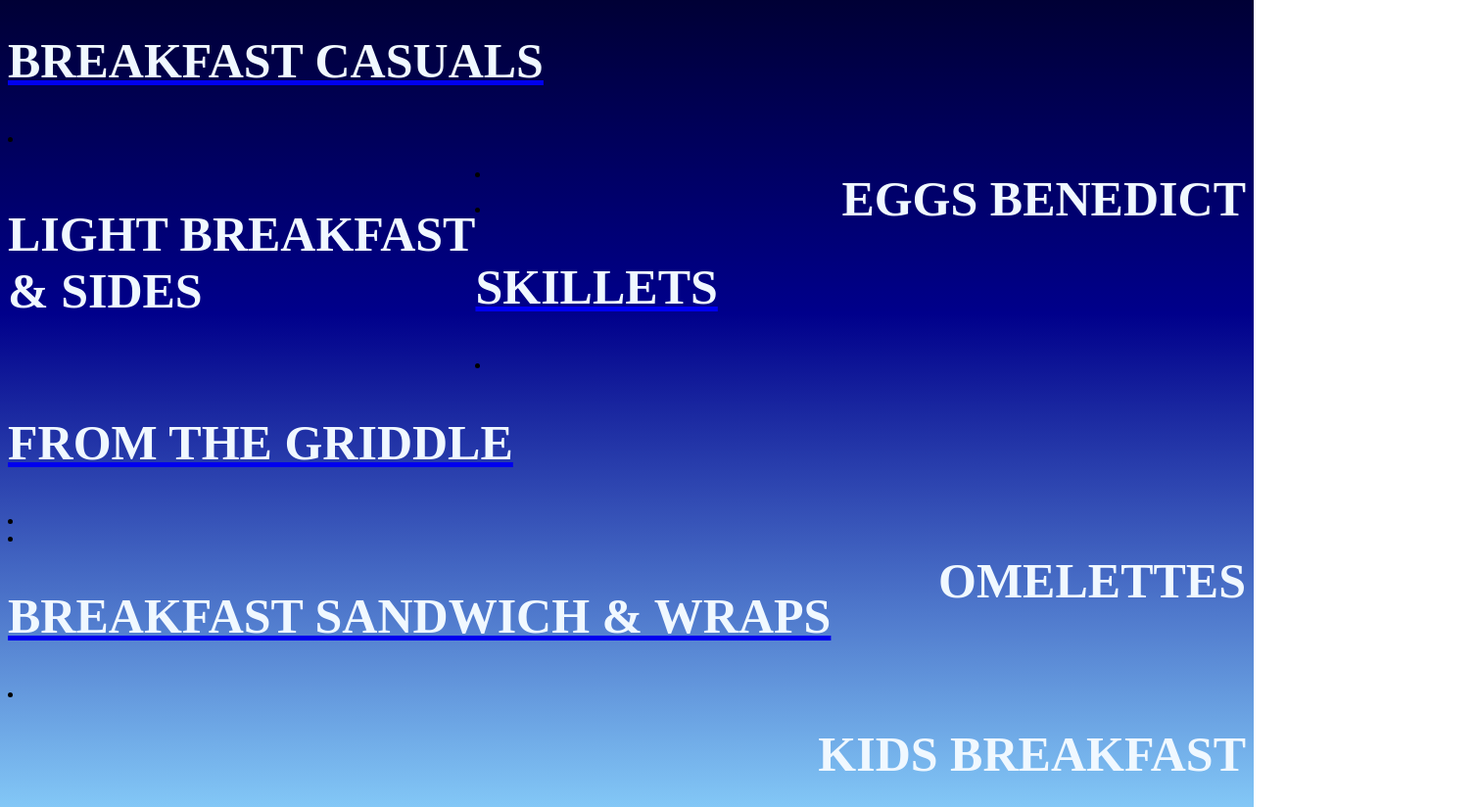
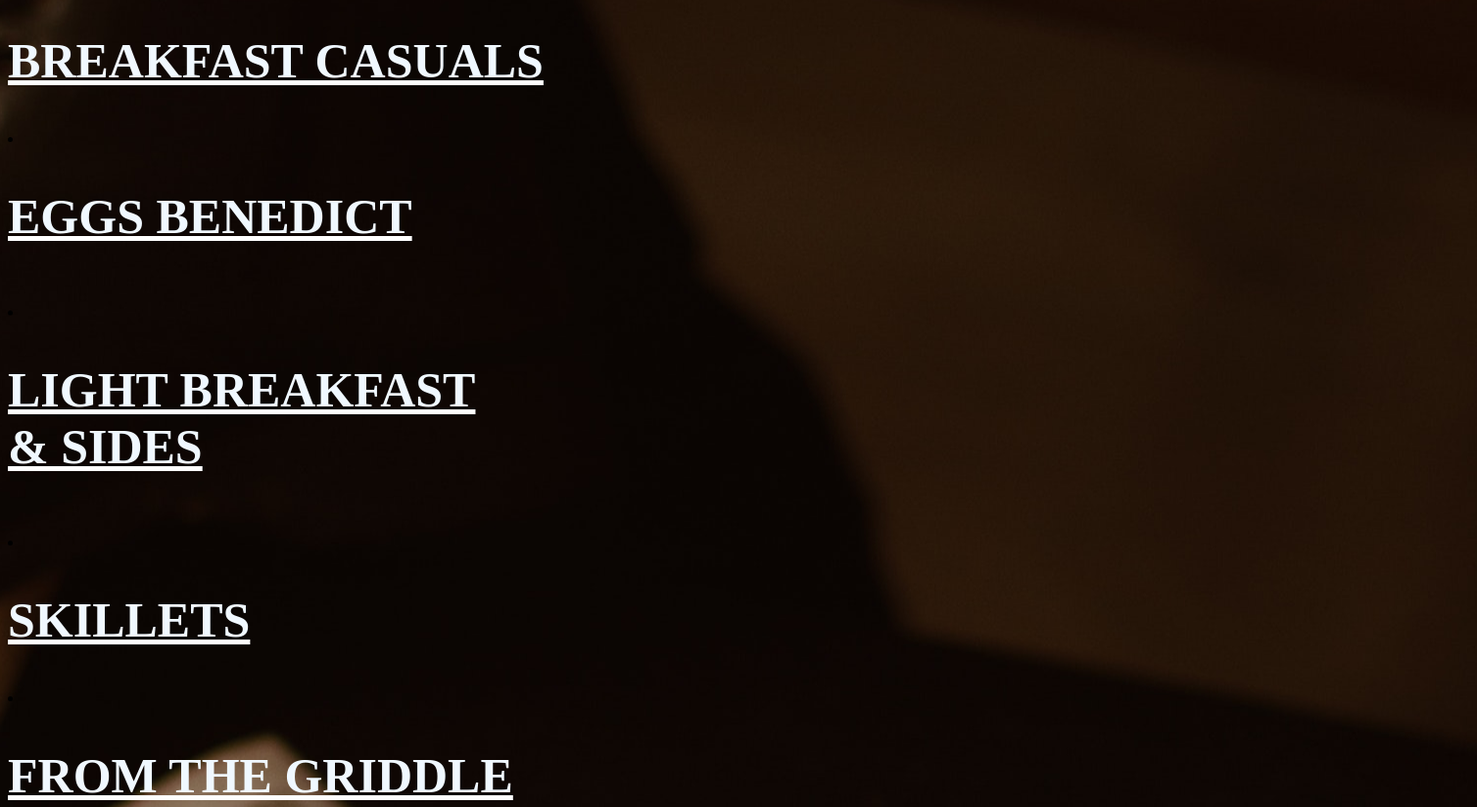
Before and after one commit to gillharjot070/ALDERCAFE.CA, a plain HTML site: page beakfast casual.html in a window 1280 px wide. Shown: the part 200-1024 px from the top of the page at 98% size, 1508 px wide, since content can reach past the window. Drawn offline with Linux system fonts and the light colour scheme.

Commit message:
Add files via upload

```diff
--- a/beakfast casual.html
+++ b/beakfast casual.html
@@ -1,14 +1,14 @@
 <!DOCTYPE html>
 <html lang = 'en'>
 
-<meta name="viewport" content="Width=device-width,initial-scale=1.0">
+
 <title>ALDERGROVE CAFE</title>
-<body id = gradient >
+<body >
 <h1 style="text-align: center; font-size: 70px; color: aliceblue">ALDERGROVE CAFE</h1>
 
 
-<li><a href="breakfast.html"><h2 style="color: aliceblue; font-size: 50px">BREAKFAST CASUALS</h2></a></li>
-    <li><a href="Eggs%20benedict.html"><h2 style="color: aliceblue; font-size: 50px; float: right">EGGS BENEDICT</h2></a></li>
+<li><a href="breakfast.html" style="color: white"><h2 style="color: aliceblue; font-size: 50px">BREAKFAST CASUALS</h2></a></li>
+    <li><a href="Eggs%20benedict.html" style="color: white"><h2 style="color: aliceblue; font-size: 50px; ">EGGS BENEDICT</h2></a></li>
 &nbsp;
 &nbsp;
 &nbsp;
@@ -17,7 +17,7 @@
 &nbsp;
 &nbsp;
 &nbsp;
-        <li><a href="Light%20breakfast%20&%20On%20side.html"><h2 style="color: aliceblue; font-size: 50px; float: left">LIGHT BREAKFAST <br> & SIDES</h2></a></li>
+        <li><a href="Light%20breakfast%20&%20On%20side.html" style="color: white;"><h2 style="color: aliceblue; font-size: 50px">LIGHT BREAKFAST <br> & SIDES</h2></a></li>
 &nbsp;
 &nbsp;
 &nbsp;
@@ -27,21 +27,28 @@
 &nbsp;
 &nbsp;
 &nbsp;
-    <li><a href="skillets.html"><h2 style="color: aliceblue; font-size: 50px">SKILLETS</h2></a></li>
-    <li><a href="FROM%20THE%20GRIDDLE.html"><h2 style="color: aliceblue; font-size: 50px">FROM THE GRIDDLE</h2></a></li>
-    <li><a href="Omelettes.html"><h2 style="color: aliceblue; font-size: 50px; float: right">OMELETTES</h2></a></li>
-    <li><a href="Sandwiches%20&%20Wraps.html"><h2 style="color: aliceblue; font-size: 50px">BREAKFAST SANDWICH & WRAPS</h2></a></li>
-    <li><a href="Kids%20breakfast.html"><h2 style="color: aliceblue; font-size: 50px; float: right">KIDS BREAKFAST</h2></a></li>
+    <li><a href="skillets.html" style="color: white"><h2 style="color: aliceblue; font-size: 50px">SKILLETS</h2></a></li>
+    <li><a href="FROM%20THE%20GRIDDLE.html" style="color: white" ><h2 style="color: aliceblue; font-size: 50px">FROM THE GRIDDLE</h2></a></li>
+    <li><a href="Omelettes.html" style="color: white"><h2 style="color: aliceblue; font-size: 50px; ">OMELETTES</h2></a></li>
+    <li><a href="Sandwiches%20&%20Wraps.html" style="color: white"><h2 style="color: aliceblue; font-size: 50px">BREAKFAST SANDWICH & WRAPS</h2></a></li>
+    <li><a href="Kids%20breakfast.html" style="color: white"><h2 style="color: aliceblue; font-size: 50px; ">KIDS BREAKFAST</h2></a></li>
 
 
 
 </body>
+
 <style>
-    #gradient{
+    body {
+        background-image: url("pexels-ekrulila-3837472.jpg");
+        background-filter: 9px;
+    background-repeat: no-repeat;
+    background-position: center;
+    background-position: -950px, -50px, 0px, -1950px;
+    height: 2000px;
+   width: 1500px;
 
-        background-image: linear-gradient(black,darkblue,lightskyblue);
-        background-repeat: no-repeat;
-    }
+}
+
 </style>
 
 </html>
```
Also changed, not shown: breakfast.html (+13 -9 lines), pexels-ekrulila-3837472.jpg (added), 1 other file.
